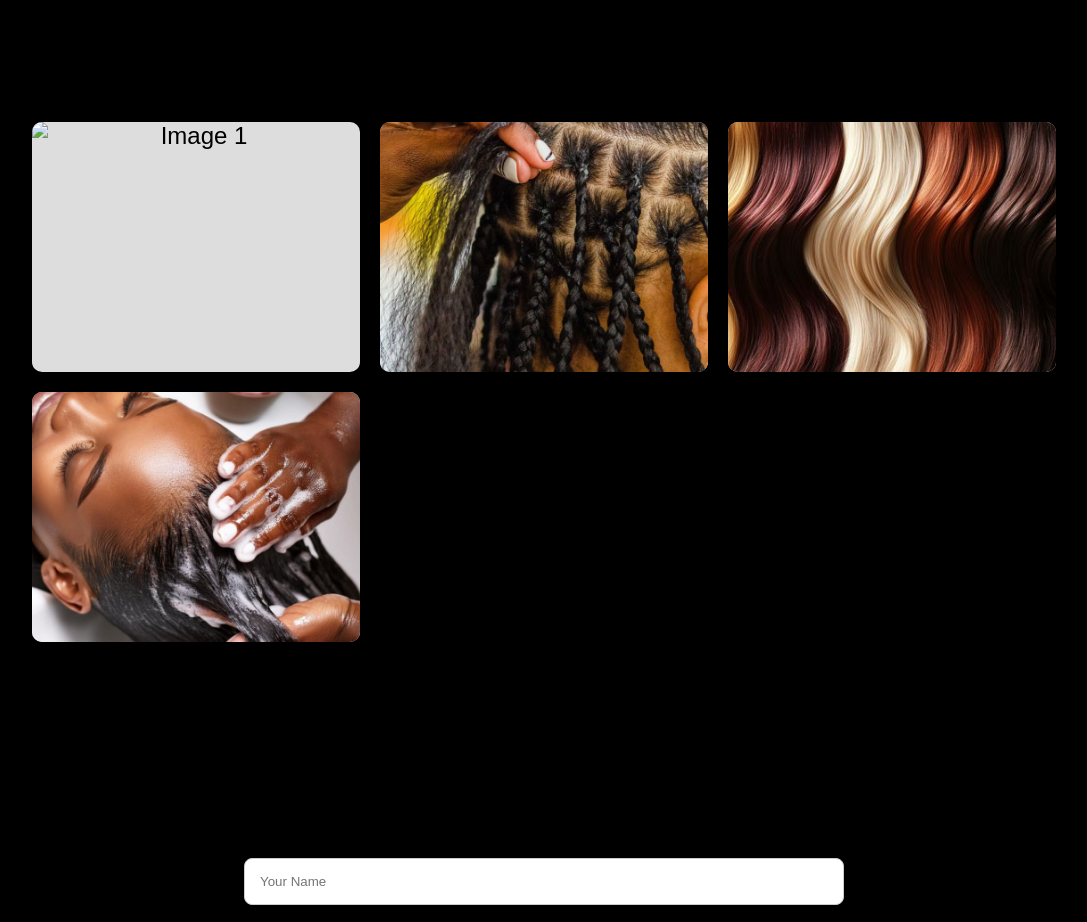
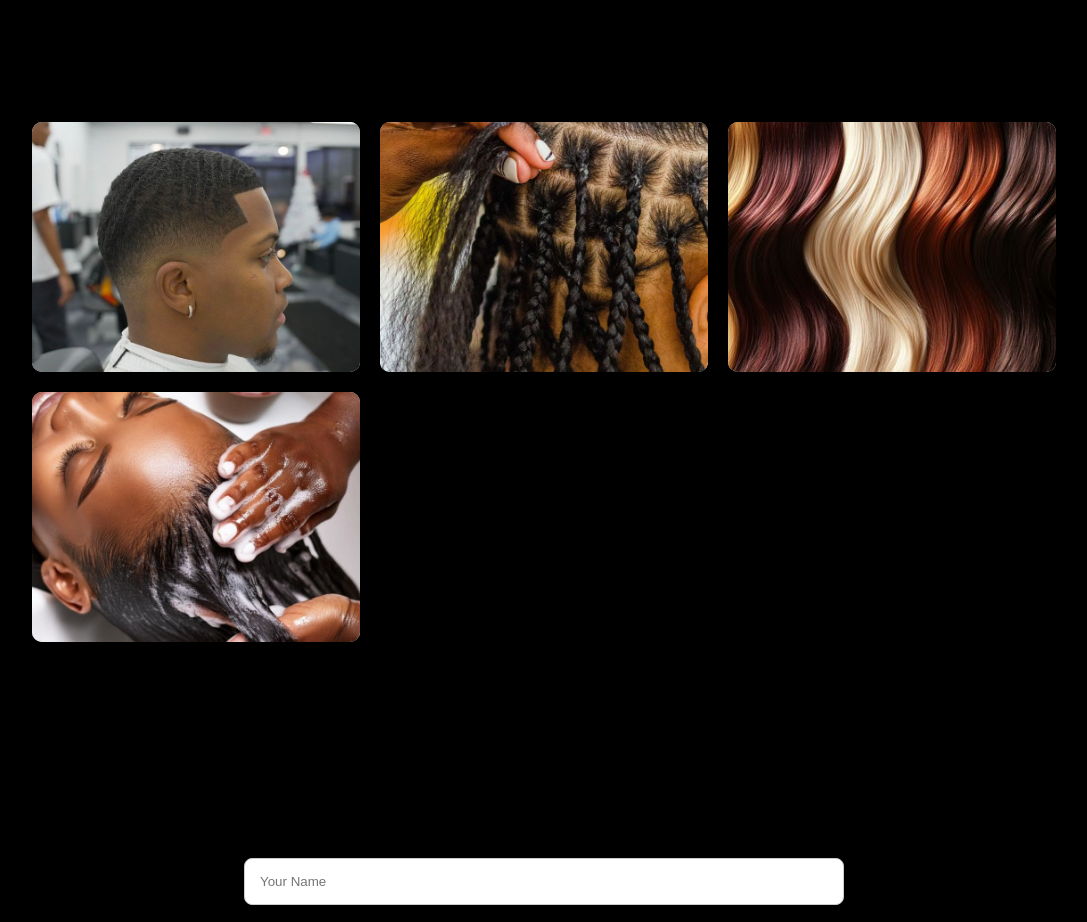
Before and after one commit to joelsidykamarajunior924-glitch/hair-salon-website, a plain HTML site: page index.html in a window 1280 px wide. Shown: the part 1160-2082 px from the top of the page, without its empty margins (96-1183 px from the left). Drawn offline with Linux system fonts and the light colour scheme; files whose address does not match are found by name.

Commit message:
Update index.html

```diff
--- a/index.html
+++ b/index.html
@@ -59,7 +59,7 @@
 
     <div class="images">
 
-        <div class="box"><img src="image/1.jfif" alt="Image 1"></div>
+        <div class="box"><img src="1.jfif" alt="Image 1"></div>
         <div class="box"><img src="image/3.jfif" alt="Image 2"></div>
         <div class="box"><img src="image/4.jfif" alt="Image 3"></div>
         <div class="box"><img src="image/2.jfif" alt="Image 4"></div>
```
